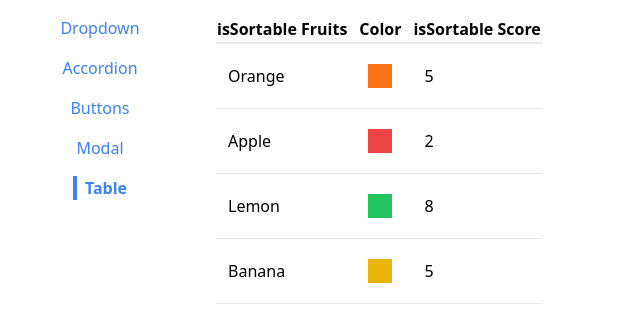
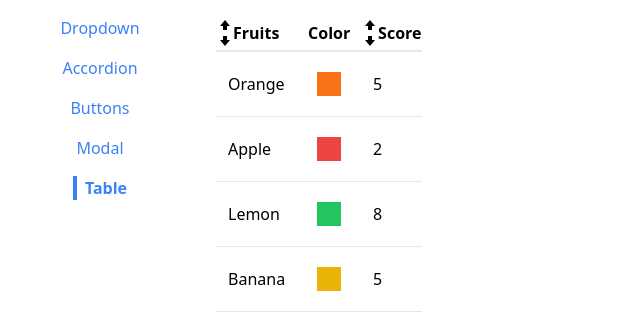
Before and after one commit to Cokejnr7/comps, a React (Create React App) app: page /table in a window 1280 px wide. Shown: the top 330 px of the page, without its empty margins (0-640 px from the left). Built offline with nearby package versions, Linux system fonts and the light colour scheme.

Commit message:
icon displayed

```diff
--- a/src/components/SortableTable.js
+++ b/src/components/SortableTable.js
@@ -1,5 +1,6 @@
 import Table from "./Table";
 import { useState } from "react";
+import { GoArrowUp, GoArrowDown } from "react-icons/go";
 
 const SortableTable = (props) => {
   const [sortOrder, setSortOrder] = useState(null);
@@ -44,8 +45,14 @@ const SortableTable = (props) => {
       return {
         ...col,
         header: () => (
-          <th onClick={() => handleClick(col.label)} className="cursor-pointer">
-            isSortable {col.label}
+          <th
+            onClick={() => handleClick(col.label)}
+            className="cursor-pointer hover:bg-gray-100"
+          >
+            <div className="flex items-center">
+              {getIcons(col.label, sortBy, sortOrder)}
+              {col.label}
+            </div>
           </th>
         ),
       };
@@ -54,4 +61,36 @@ const SortableTable = (props) => {
   return <Table {...props} config={updatedConfig} data={sortedData} />;
 };
 
+function getIcons(label, sortBy, sortOrder) {
+  if (sortBy !== label) {
+    return (
+      <div>
+        <GoArrowUp />
+        <GoArrowDown />
+      </div>
+    );
+  }
+
+  if (sortOrder === null) {
+    return (
+      <div>
+        <GoArrowUp />
+        <GoArrowDown />
+      </div>
+    );
+  } else if (sortOrder === "asc") {
+    return (
+      <div>
+        <GoArrowUp />
+      </div>
+    );
+  } else if (sortOrder === "desc") {
+    return (
+      <div>
+        <GoArrowDown />
+      </div>
+    );
+  }
+}
+
 export default SortableTable;
```
